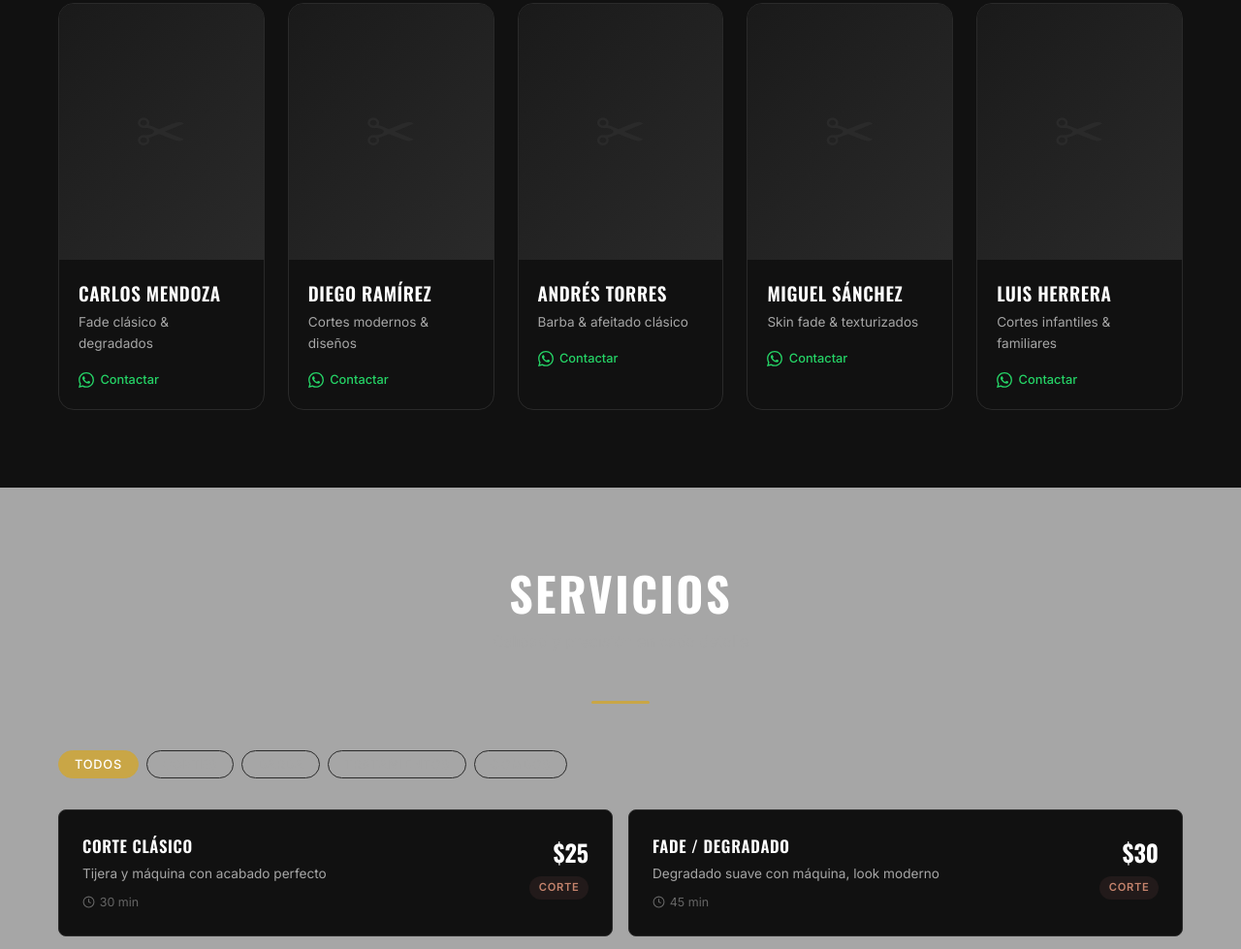
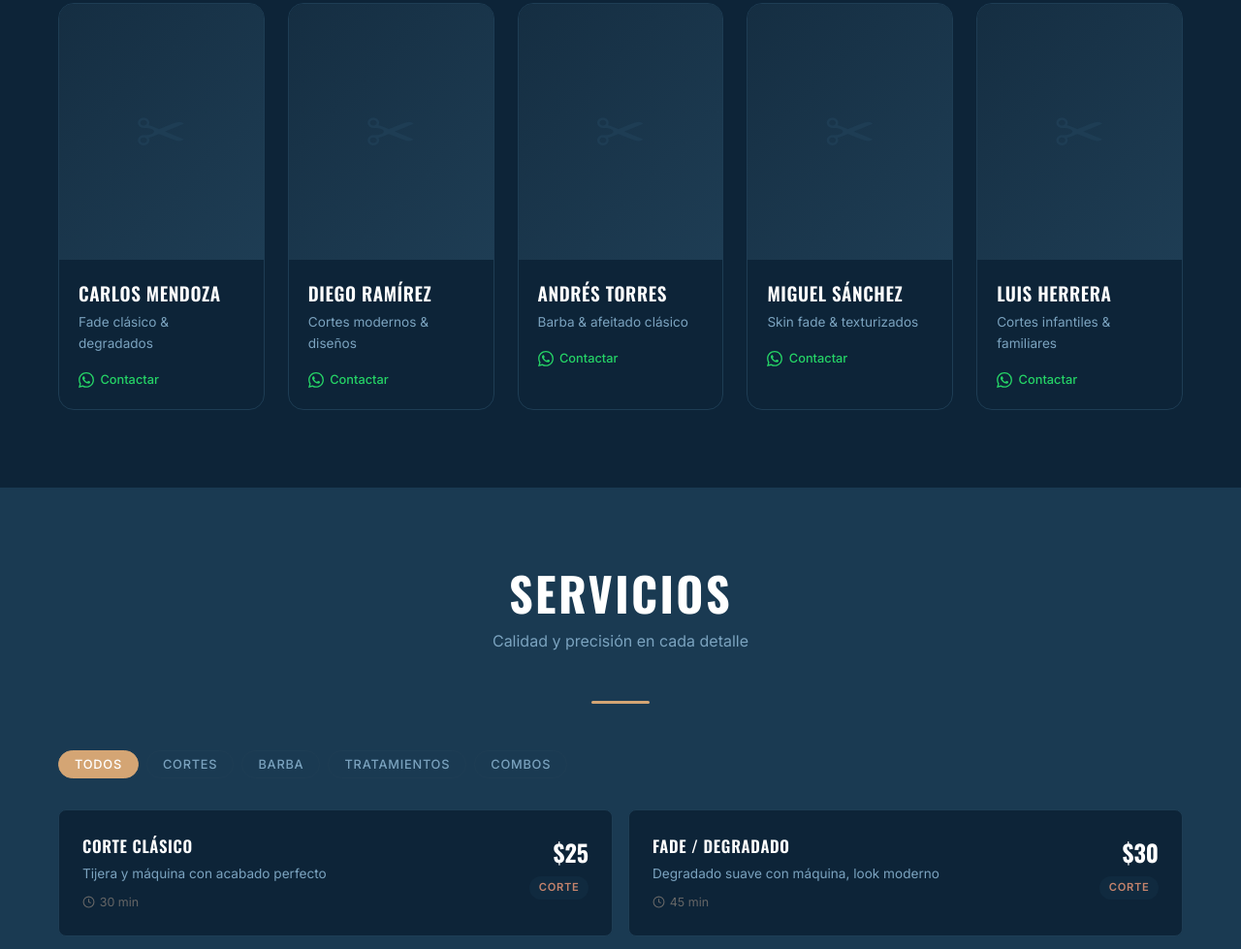
Before and after one commit to lagaalfonso-a11y/barber-web, a plain HTML site: page index.html in a window 1280 px wide. Shown: the part 1131-2110 px from the top of the page at 97% size. Drawn offline with nearby package versions, Linux system fonts and the light colour scheme.

Commit message:
Cambiar paleta de colores a Azul Marino + Dorado profesional
- Actualizar variables CSS: primary #1A3A52, accent #D4A574
- Configurar superficies y bordes en tonos azul marino
- Reemplazar gradientes hardcodeados en sections y components
- Sincronizar tema en config.js

Co-Authored-By: Claude Sonnet 4.6 <noreply@anthropic.com>

```diff
--- a/config.js
+++ b/config.js
@@ -23,13 +23,13 @@ const BUSINESS_CONFIG = {
   },
 
   theme: {
-    primary: "#A6A6A6",
-    accent: "#C9A646",
-    gray: "#A6A6A6",
+    primary: "#1A3A52",
+    accent: "#D4A574",
+    gray: "#7BA3BF",
     light: "#FFFFFF",
-    surface: "#111111",
-    surface2: "#1A1A1A",
-    border: "#2A2A2A"
+    surface: "#0D2438",
+    surface2: "#152E42",
+    border: "#1E3D54"
   },
 
   whatsapp: {
--- a/css/components.css
+++ b/css/components.css
@@ -165,7 +165,7 @@
 .btn-primary:hover {
   background: var(--color-accent-hover);
   transform: translateY(-2px);
-  box-shadow: 0 8px 24px rgba(75, 46, 46, 0.4);
+  box-shadow: 0 8px 24px rgba(26,58,82, 0.4);
 }
 
 .btn-outline {
@@ -260,7 +260,7 @@
 
 .float-btn-book:hover {
   background: var(--color-accent-hover);
-  box-shadow: 0 8px 32px rgba(75, 46, 46, 0.5);
+  box-shadow: 0 8px 32px rgba(26,58,82, 0.5);
 }
 
 .float-btn svg {
@@ -359,7 +359,7 @@
 
 .service-card.selected {
   border-color: var(--color-accent);
-  background: rgba(75,46,46,0.1);
+  background: rgba(26,58,82,0.1);
 }
 
 .service-info { flex: 1; }
@@ -412,7 +412,7 @@
   margin-top: 0.3rem;
 }
 
-.badge-corte { background: rgba(75,46,46,0.3); color: #C4836C; }
+.badge-corte { background: rgba(26,58,82,0.3); color: #C4836C; }
 .badge-barba { background: rgba(45,106,79,0.3); color: #74C69D; }
 .badge-tratamiento { background: rgba(60,60,120,0.3); color: #90A4D4; }
 .badge-combo { background: rgba(100,80,0,0.3); color: #D4AF37; }
@@ -448,7 +448,7 @@
 .form-control:focus {
   outline: none;
   border-color: var(--color-accent);
-  box-shadow: 0 0 0 3px rgba(75, 46, 46, 0.2);
+  box-shadow: 0 0 0 3px rgba(26,58,82, 0.2);
 }
 
 .form-control::placeholder { color: var(--color-text-muted); }
@@ -581,7 +581,7 @@ select.form-control {
 
 .time-slot:hover {
   border-color: var(--color-accent);
-  background: rgba(75,46,46,0.15);
+  background: rgba(26,58,82,0.15);
 }
 
 .time-slot.selected {
--- a/css/main.css
+++ b/css/main.css
@@ -5,14 +5,14 @@
 @import url('https://fonts.googleapis.com/css2?family=Oswald:wght@400;500;600;700&family=Inter:wght@300;400;500;600&display=swap');
 
 :root {
-  --color-primary: #A6A6A6;
-  --color-accent: #C9A646;
-  --color-gray: #A6A6A6;
+  --color-primary: #1A3A52;
+  --color-accent: #D4A574;
+  --color-gray: #7BA3BF;
   --color-light: #FFFFFF;
-  --color-surface: #111111;
-  --color-surface-2: #1A1A1A;
-  --color-border: #2A2A2A;
-  --color-accent-hover: #B8962E;
+  --color-surface: #0D2438;
+  --color-surface-2: #152E42;
+  --color-border: #1E3D54;
+  --color-accent-hover: #BF9060;
   --color-text-muted: #666666;
   --color-success: #2D6A4F;
   --color-error: #8B1A1A;
--- a/css/sections.css
+++ b/css/sections.css
@@ -23,7 +23,7 @@ section {
   position: absolute;
   inset: 0;
   background:
-    linear-gradient(135deg, rgba(0,0,0,0.8) 40%, rgba(75,46,46,0.3) 100%),
+    linear-gradient(135deg, rgba(0,0,0,0.8) 40%, rgba(26,58,82,0.3) 100%),
     url('../assets/images/hero-bg.jpg') center/cover no-repeat;
   z-index: 0;
 }
@@ -31,7 +31,7 @@ section {
 .hero-bg-gradient {
   position: absolute;
   inset: 0;
-  background: radial-gradient(ellipse at 70% 50%, rgba(75,46,46,0.15) 0%, transparent 60%);
+  background: radial-gradient(ellipse at 70% 50%, rgba(26,58,82,0.15) 0%, transparent 60%);
   z-index: 1;
 }
 
```
